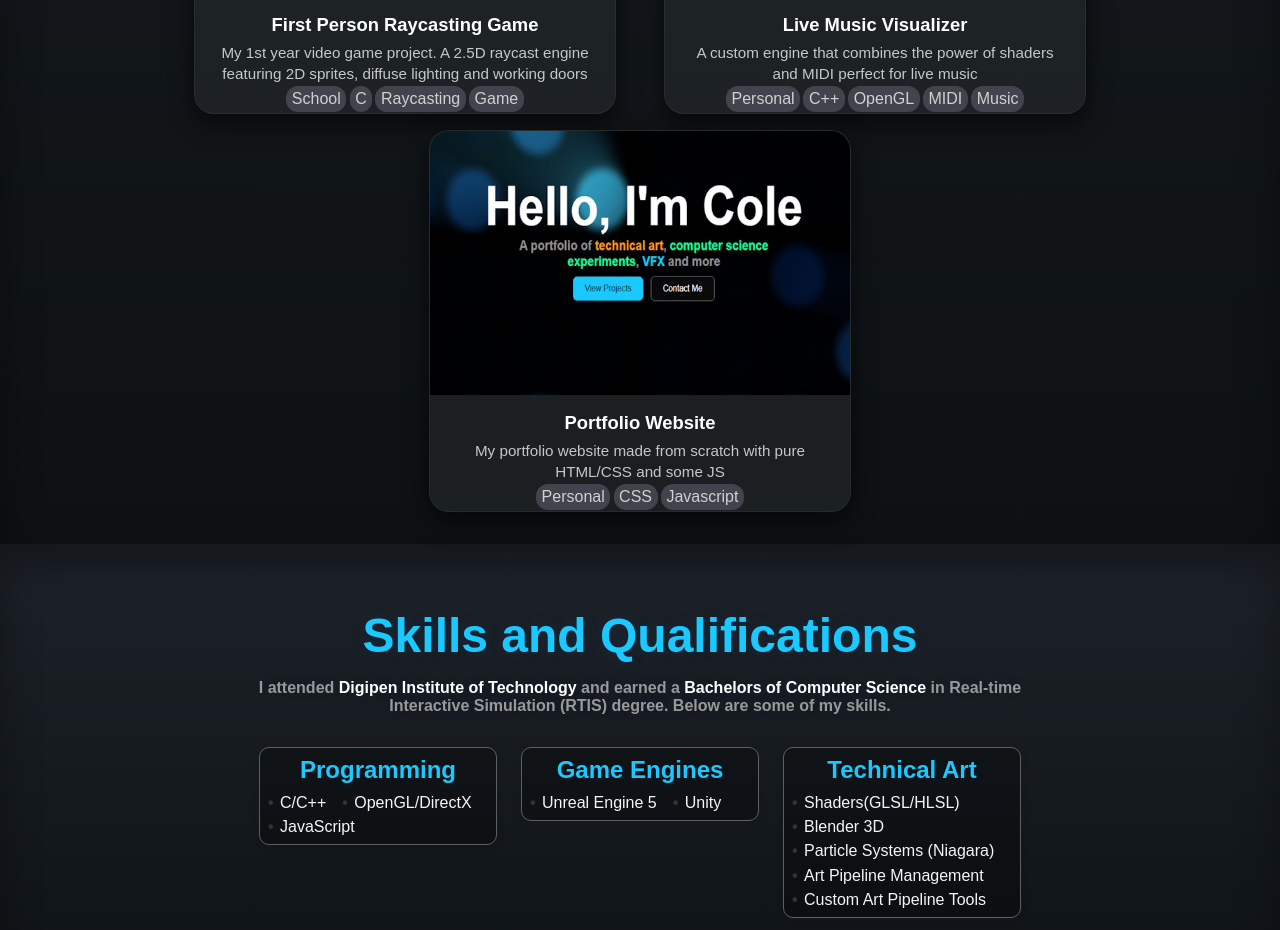
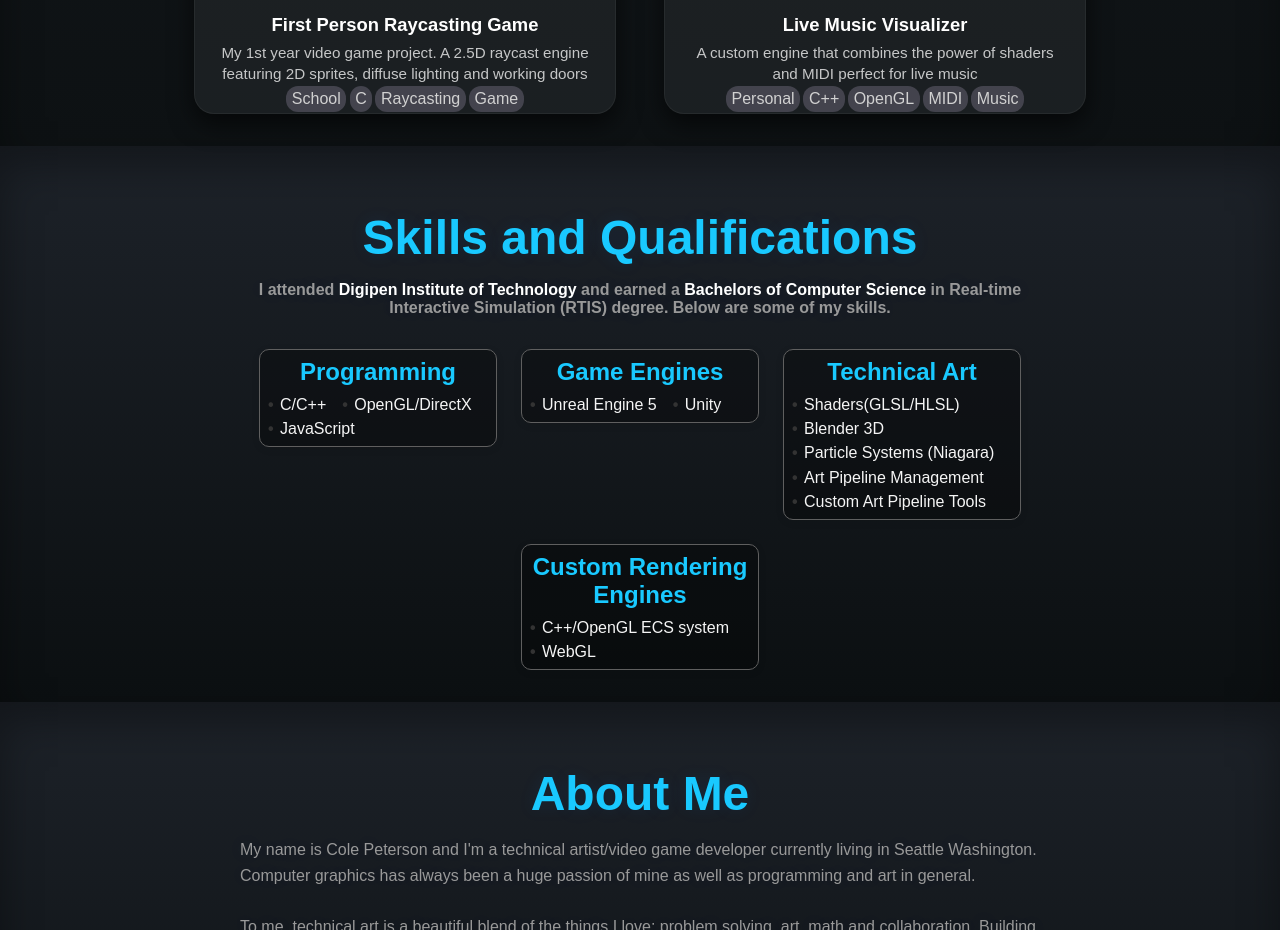
Before and after one commit to ColePeterson/MyWebsite, a plain HTML site: page index.html in a window 1280 px wide. Shown: the part 2049-2979 px from the top of the page. Drawn offline with Linux system fonts and the light colour scheme.

```diff
--- a/index.html
+++ b/index.html
@@ -692,27 +692,6 @@
         </div>
 
 
-        <div class="card">
-            <div class="card-image">
-                <img src="Images/Card_Website.jpg" alt="This Website">
-            </div>
-
-            <div class="card-body">
-                <h3 class="card-title">Portfolio Website</h3>
-                <p class="card-text">
-                My portfolio website made from scratch with pure HTML/CSS and some JS
-                </p>
-                <div class = "card-TagContainer">
-                        <div class = "card-tag">Personal</div>
-                        <div class = "card-tag">CSS</div>
-                        <div class = "card-tag">Javascript</div>
-                </div>
-            </div>
-        </div>
-
-
-
-
     </div>
 
 </div>
```
Also changed, not shown: IndustryWork.html (+3 -1 lines), ShaderGallery.html (+3 -1 lines).
